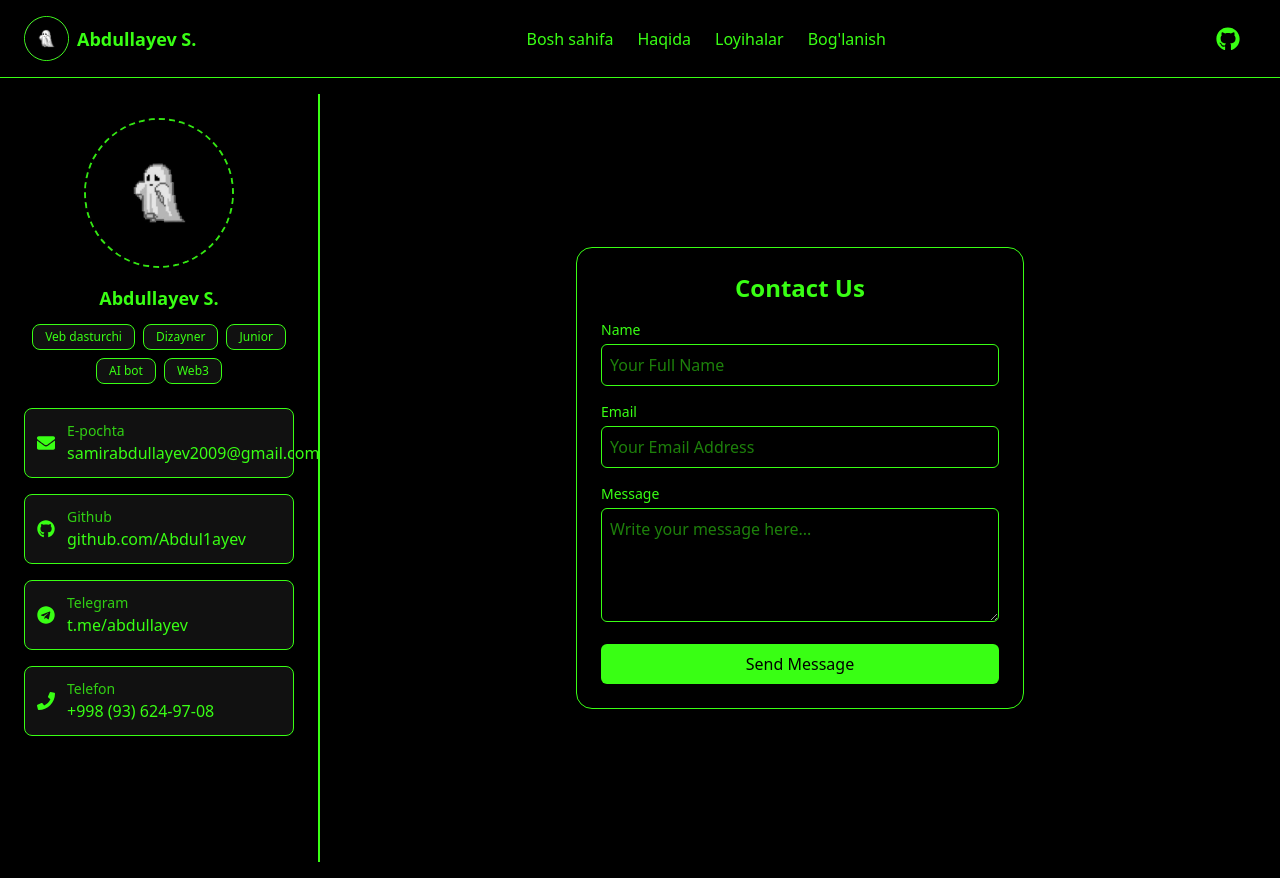
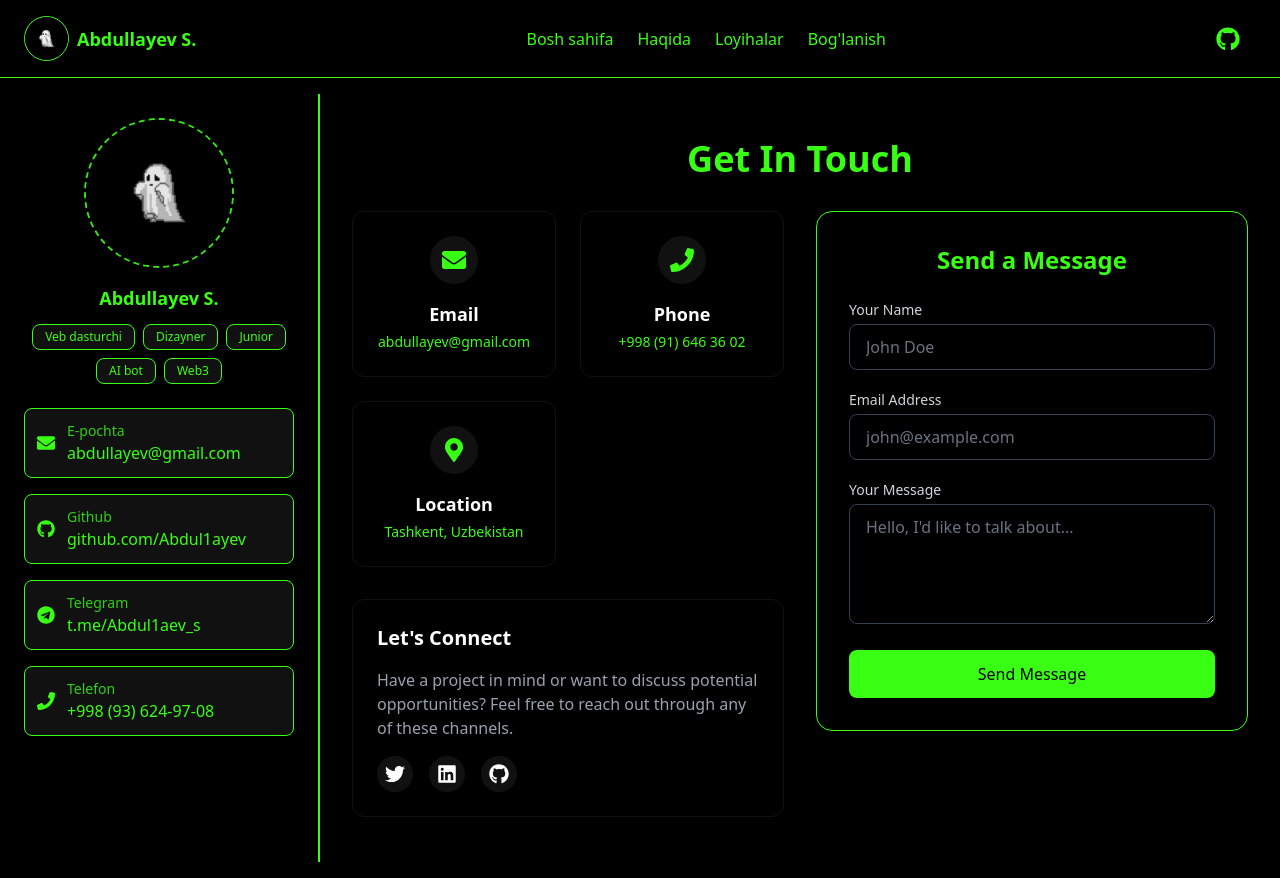
Before and after one commit to Abdul1ayev/Portfolio, a Next.js app: page /contact in a window 1280 px wide. Built offline with nearby package versions, Linux system fonts and the light colour scheme.

Commit message:
new Contact Page

```diff
--- a/src/app/_components/SideBar.tsx
+++ b/src/app/_components/SideBar.tsx
@@ -69,11 +69,11 @@ const App: React.FC = () => {
           </div>
         </div>
 
-        <div className="mt-6 space-y-4 ">
+        <div className="mt-6 space-y-4 w-full ">
           <ContactItem
             icon={<FaEnvelope className="text-[#39FF14]" />}
             title="E-pochta"
-            info="samirabdullayev2009@gmail.com"
+            info="abdullayev@gmail.com"
           />
           <ContactItem
             icon={<FaGithub className="text-[#39FF14]" />}
@@ -83,7 +83,7 @@ const App: React.FC = () => {
           <ContactItem
             icon={<FaTelegram className="text-[#39FF14]" />}
             title="Telegram"
-            info="t.me/abdullayev"
+            info="t.me/Abdul1aev_s"
           />
           <ContactItem
             icon={<FaPhone className="text-[#39FF14]" />}
--- a/src/app/contact/page.tsx
+++ b/src/app/contact/page.tsx
@@ -2,6 +2,16 @@
 import React, { useState } from "react";
 import emailjs from "emailjs-com";
 import { motion } from "framer-motion";
+import Image from "next/image";
+import {
+  FaEnvelope,
+  FaGithub,
+  FaLinkedin,
+  FaMapMarkerAlt,
+  FaPhone,
+  FaTelegram,
+  FaTwitter,
+} from "react-icons/fa";
 
 const Page = () => {
   const [formData, setFormData] = useState({
@@ -9,6 +19,7 @@ const Page = () => {
     email: "",
     message: "",
   });
+  const [isSubmitting, setIsSubmitting] = useState(false);
 
   const handleChange = (
     e: React.ChangeEvent<HTMLInputElement | HTMLTextAreaElement>
@@ -20,11 +31,12 @@ const Page = () => {
     }));
   };
 
-  const handleSubmit = (e: React.FormEvent) => {
+  const handleSubmit = async (e: React.FormEvent) => {
     e.preventDefault();
+    setIsSubmitting(true);
 
-    emailjs
-      .send(
+    try {
+      await emailjs.send(
         process.env.NEXT_PUBLIC_EMAILJS_SERVICE_ID!,
         process.env.NEXT_PUBLIC_EMAILJS_TEMPLATE_ID!,
         {
@@ -33,14 +45,14 @@ const Page = () => {
           message: formData.message,
         },
         process.env.NEXT_PUBLIC_EMAILJS_USER_ID!
-      )
-      .then(() => {
+      );
       alert("Message sent successfully!");
       setFormData({ name: "", email: "", message: "" });
-      })
-      .catch(() => {
+    } catch (error) {
       alert("Failed to send the message. Please try again later.");
-      });
+    } finally {
+      setIsSubmitting(false);
+    }
   };
 
   return (
@@ -48,98 +60,248 @@ const Page = () => {
       initial={{ opacity: 0 }}
       animate={{ opacity: 1 }}
       transition={{ duration: 0.5 }}
-      className="flex items-start pt-12 md:p-0 md:items-center justify-center min-h-screen bg-[#000000] p-4 "
+      className="min-h-screen bg-black p-4 md:p-8 flex flex-col items-center justify-center"
     >
+      <div className="w-full max-w-6xl mx-auto">
+        <motion.h1
+          initial={{ y: -20, opacity: 0 }}
+          animate={{ y: 0, opacity: 1 }}
+          transition={{ duration: 0.5 }}
+          className="text-3xl md:text-4xl font-bold text-center text-[#39FF14] mb-8"
+        >
+          Get In Touch
+        </motion.h1>
+
+        <div className="flex flex-col lg:flex-row gap-8 w-full">
+          <motion.div
+            initial={{ x: -50, opacity: 0 }}
+            animate={{ x: 0, opacity: 1 }}
+            transition={{ duration: 0.5, delay: 0.2 }}
+            className="w-full lg:w-1/2"
+          >
+            <div className="grid grid-cols-1 sm:grid-cols-2 gap-6">
+              <motion.div
+                whileHover={{ scale: 1.03 }}
+                className="flex flex-col items-center p-6 rounded-xl bg-black border border-[#111111] hover:border-[#39FF14] duration-300 transition-all"
+
+              >
+                <div className="p-3 bg-[#111111] rounded-full mb-4">
+                  <FaEnvelope className="text-[#39FF14] text-2xl" />
+                </div>
+                <h4 className="text-lg font-semibold text-white mb-1">Email</h4>
+                <a
+                  href="mailto:abdullayev@gmail.com"
+                  className="text-sm text-[#39FF14] hover:underline break-all"
+                >
+                  abdullayev@gmail.com
+                </a>
+              </motion.div>
+
+              <motion.div
+                whileHover={{ scale: 1.03 }}
+                className="flex flex-col items-center p-6 rounded-xl bg-black border border-[#111111] hover:border-[#39FF14] duration-300 transition-all"
+              >
+                <div className="p-3 bg-[#111111] rounded-full mb-4">
+                  <FaPhone className="text-[#39FF14] text-2xl" />
+                </div>
+                <h4 className="text-lg font-semibold text-white mb-1">Phone</h4>
+                <a
+                  href="tel:+998916463602"
+                  className="text-sm text-[#39FF14] hover:underline"
+                >
+                  +998 (91) 646 36 02
+                </a>
+              </motion.div>
+
+              <motion.div
+                whileHover={{ scale: 1.03 }}
+                className="flex flex-col items-center p-6 rounded-xl bg-black border border-[#111111] hover:border-[#39FF14] duration-300 transition-all"
+
+              >
+                <div className="p-3 bg-[#111111] rounded-full mb-4">
+                  <FaMapMarkerAlt className="text-[#39FF14] text-2xl" />
+                </div>
+                <h4 className="text-lg font-semibold text-white mb-1">
+                  Location
+                </h4>
+                <p className="text-sm text-[#39FF14] text-center">
+                  Tashkent, Uzbekistan
+                </p>
+              </motion.div>
+            </div>
+
+            <motion.div
+              initial={{ opacity: 0 }}
+              animate={{ opacity: 1 }}
+              transition={{ delay: 0.8 }}
+              className="mt-8 p-6 rounded-xl bg-black hover:scale-101 transition-all duration-300 border border-[#111111] hover:border-[#39FF14]"
+            >
+              <h3 className="text-xl font-semibold text-white mb-4">
+                Let's Connect
+              </h3>
+              <p className="text-gray-400 mb-4">
+                Have a project in mind or want to discuss potential
+                opportunities? Feel free to reach out through any of these
+                channels.
+              </p>
+              <div className="flex gap-4">
+                <motion.a
+                  href="#"
+                  whileHover={{ y: -3 }}
+                  whileTap={{ scale: 0.95 }}
+                  className="p-2 bg-[#111111] rounded-full hover:bg-[#39FF14] transition-colors"
+                >
+                  <FaTwitter className="text-white text-xl" />
+                </motion.a>
+                <motion.a
+                  href="#"
+                  whileHover={{ y: -3 }}
+                  whileTap={{ scale: 0.95 }}
+                  className="p-2 bg-[#111111] rounded-full hover:bg-[#39FF14] transition-colors"
+                >
+                  <FaLinkedin className="text-white text-xl" />
+                </motion.a>
+                <motion.a
+                  href="#"
+                  whileHover={{ y: -3 }}
+                  whileTap={{ scale: 0.95 }}
+                  className="p-2 bg-[#111111] rounded-full hover:bg-[#39FF14] transition-colors"
+                >
+                  <FaGithub className="text-white text-xl" />
+                </motion.a>
+              </div>
+            </motion.div>
+          </motion.div>
+
           <motion.section
-        initial={{ y: -50, opacity: 0 }}
-        animate={{ y: 0, opacity: 1 }}
-        transition={{ duration: 0.5, delay: 0.2 }}
-        className="border-[#39FF14] border p-6 rounded-2xl shadow-xl w-full max-w-md"
+            initial={{ x: 50, opacity: 0 }}
+            animate={{ x: 0, opacity: 1 }}
+            transition={{ duration: 0.5, delay: 0.4 }}
+            className="w-full lg:w-1/2"
           >
-        <h1 className="text-2xl font-semibold text-center text-[#39FF14] mb-4">
-          Contact Us
-        </h1>
-        <form className="space-y-4" onSubmit={handleSubmit}>
+            <div className="border-[#39FF14] border p-8 rounded-2xl bg-black shadow-lg">
+              <h2 className="text-2xl font-bold text-center text-[#39FF14] mb-6">
+                Send a Message
+              </h2>
+
+              <form className="space-y-5" onSubmit={handleSubmit}>
                 <motion.div
-            initial={{ opacity: 0, x: -50 }}
-            animate={{ opacity: 1, x: 0 }}
-            transition={{ duration: 0.5, delay: 0.4 }}
+                  initial={{ opacity: 0, y: 10 }}
+                  animate={{ opacity: 1, y: 0 }}
+                  transition={{ duration: 0.3, delay: 0.6 }}
                 >
                   <label
                     htmlFor="name"
-              className="block text-sm font-medium text-[#39FF14]"
+                    className="block text-sm font-medium text-gray-300 mb-1"
                   >
-              Name
+                    Your Name
                   </label>
                   <input
                     type="text"
                     id="name"
                     name="name"
-              placeholder="Your Full Name"
+                    placeholder="John Doe"
                     value={formData.name}
                     onChange={handleChange}
                     required
-              className="w-full mt-1 p-2 border text-[#39FF14] bg-[#000000] rounded-md border-[#39FF14] focus:outline-none focus:border-[#39FF14]"
+                    className="w-full px-4 py-2.5 bg-black transition-all duration-300 border border-gray-700 rounded-lg text-white placeholder-gray-500 focus:outline-none focus:ring-2 focus:ring-[#39FF14] focus:border-transparent"
                   />
                 </motion.div>
+
                 <motion.div
-            initial={{ opacity: 0, x: -50 }}
-            animate={{ opacity: 1, x: 0 }}
-            transition={{ duration: 0.5, delay: 0.6 }}
+                  initial={{ opacity: 0, y: 10 }}
+                  animate={{ opacity: 1, y: 0 }}
+                  transition={{ duration: 0.3, delay: 0.7 }}
                 >
                   <label
                     htmlFor="email"
-              className="block text-sm font-medium text-[#39FF14]"
+                    className="block text-sm font-medium text-gray-300 mb-1"
                   >
-              Email
+                    Email Address
                   </label>
                   <input
                     type="email"
                     id="email"
                     name="email"
-              placeholder="Your Email Address"
+                    placeholder="john@example.com"
                     value={formData.email}
                     onChange={handleChange}
                     required
-              className="w-full mt-1 p-2 border text-[#39FF14] bg-[#000000] rounded-md border-[#39FF14] focus:outline-none focus:border-[#39FF14]"
+                    className="w-full px-4 py-2.5 bg-black duration-300 transition-all border border-gray-700 rounded-lg text-white placeholder-gray-500 focus:outline-none focus:ring-2 focus:ring-[#39FF14] focus:border-transparent"
                   />
                 </motion.div>
+
                 <motion.div
-            initial={{ opacity: 0, x: -50 }}
-            animate={{ opacity: 1, x: 0 }}
-            transition={{ duration: 0.5, delay: 0.8 }}
+                  initial={{ opacity: 0, y: 10 }}
+                  animate={{ opacity: 1, y: 0 }}
+                  transition={{ duration: 0.3, delay: 0.8 }}
                 >
                   <label
                     htmlFor="message"
-              className="block text-sm font-medium text-[#39FF14]"
+                    className="block text-sm font-medium text-gray-300 mb-1"
                   >
-              Message
+                    Your Message
                   </label>
                   <textarea
                     id="message"
                     name="message"
-              placeholder="Write your message here..."
+                    placeholder="Hello, I'd like to talk about..."
                     value={formData.message}
                     onChange={handleChange}
                     required
-              className="w-full mt-1 p-2 border text-[#39FF14] bg-[#000000] rounded-md border-[#39FF14] focus:outline-none focus:border-[#39FF14]"
+                    className="w-full px-4 py-2.5 bg-black transition-all duration-300 border border-gray-700 rounded-lg text-white placeholder-gray-500 focus:outline-none focus:ring-2 focus:ring-[#39FF14] focus:border-transparent min-h-[120px]"
                     rows={4}
                   ></textarea>
                 </motion.div>
+
                 <motion.div
-            initial={{ opacity: 0, y: 50 }}
+                  initial={{ opacity: 0, y: 10 }}
                   animate={{ opacity: 1, y: 0 }}
-            transition={{ duration: 0.5, delay: 1 }}
+                  transition={{ duration: 0.3, delay: 0.9 }}
                 >
                   <button
                     type="submit"
-              className="w-full bg-[#39FF14] text-[#000000] py-2 rounded-md hover:bg-[#2ecc71] transition"
+                    disabled={isSubmitting}
+                    className={`w-full py-3 px-6 rounded-lg font-medium transition-all ${
+                      isSubmitting
+                        ? "bg-gray-600 cursor-not-allowed"
+                        : "bg-[#39FF14] hover:bg-[#2ecc71] text-black"
+                    }`}
                   >
-              Send Message
+                    {isSubmitting ? (
+                      <span className="flex items-center justify-center">
+                        <svg
+                          className="animate-spin -ml-1 mr-3 h-5 w-5 text-white"
+                          xmlns="http://www.w3.org/2000/svg"
+                          fill="none"
+                          viewBox="0 0 24 24"
+                        >
+                          <circle
+                            className="opacity-25"
+                            cx="12"
+                            cy="12"
+                            r="10"
+                            stroke="currentColor"
+                            strokeWidth="4"
+                          ></circle>
+                          <path
+                            className="opacity-75"
+                            fill="currentColor"
+                            d="M4 12a8 8 0 018-8V0C5.373 0 0 5.373 0 12h4zm2 5.291A7.962 7.962 0 014 12H0c0 3.042 1.135 5.824 3 7.938l3-2.647z"
+                          ></path>
+                        </svg>
+                        Sending...
+                      </span>
+                    ) : (
+                      "Send Message"
+                    )}
                   </button>
                 </motion.div>
               </form>
+            </div>
           </motion.section>
+        </div>
+      </div>
     </motion.div>
   );
 };
```
Also changed, not shown: src/app/about/page.tsx (+44 -1 lines), public/seo.svg (added). Lines whose indentation alone changed are shown as unchanged.
